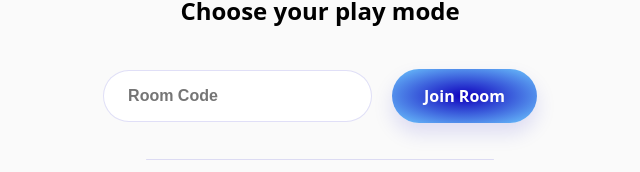
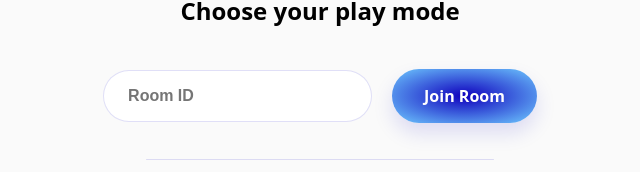
Before and after one commit to haneenmahd/tic-tac-go, a React (Create React App) app in the folder client/: page / in a window 1280 px wide. Shown: the part 304-476 px from the top of the page, without its empty margins (320-960 px from the left). Built offline with nearby package versions, Linux system fonts and the light colour scheme; no server answers.

Commit message:
add GameService

```diff
--- a/client/src/index.js
+++ b/client/src/index.js
@@ -23,7 +23,7 @@ root.render(
         />
 
         <Route
-          path="/room/:roomCode"
+          path="/room/:roomId"
           element={
             <AppWraper>
               <Room />
--- /dev/null
+++ b/client/src/network/GameService.js
@@ -0,0 +1,14 @@
+import axios from "axios";
+
+class GameService {
+  static apiUrl = "http://localhost:3001";
+  static shared = new GameService();
+
+  async createNewRoom() {
+    const res = await axios.post(`${GameService.apiUrl}/rooms/new`);
+
+    return res.data;
+  }
+}
+
+export default GameService;
--- a/client/src/pages/Home.js
+++ b/client/src/pages/Home.js
@@ -11,6 +11,7 @@ import {
   TextField,
 } from "../styling";
 import { PlayerSide, PlayModes } from "../store/data";
+import GameService from "../network/GameService";
 import SymbolO from "../assets/svg/O-symbol.svg";
 import SymbolX from "../assets/svg/X-symbol.svg";
 
@@ -32,7 +33,13 @@ const SideImage = styled.img`
 `;
 
 const Home = () => {
-  const [roomCode, setRoomCode] = useState("");
+  const [roomId, setRoomId] = useState("");
+
+  const handleCreateRoom = async () => {
+    const res = await GameService.shared.createNewRoom();
+
+    setRoomId(res.id);
+  };
 
   return (
     <FlexDiv flexHeight>
@@ -49,17 +56,19 @@ const Home = () => {
           <FlexDiv direction="column" gap="20px">
             <FlexDiv direction="row" gap="20px">
               <TextField
-                value={roomCode}
-                onChange={(e) => setRoomCode(e.target.value)}
-                placeholder="Room Code"
+                value={roomId}
+                onChange={(e) => setRoomId(e.target.value)}
+                placeholder="Room ID"
               />
-              <Link to={`/room/${roomCode}`}>
+              <Link to={`/room/${roomId}`}>
                 <Button>Join Room</Button>
               </Link>
             </FlexDiv>
             <Divider />
             <FlexDiv>
-              <Button secondary>Create room</Button>
+              <Button onClick={() => handleCreateRoom()} secondary>
+                Create room
+              </Button>
             </FlexDiv>
           </FlexDiv>
         </FlexDiv>
--- a/client/src/pages/Room.js
+++ b/client/src/pages/Room.js
@@ -1,10 +1,18 @@
+import { useEffect } from "react";
 import { useParams } from "react-router-dom";
 import { FlexDiv } from "../styling";
+import io from "socket.io-client";
+
+const socket = io("ws://localhost:3001");
 
 const Room = () => {
-  const { roomCode } = useParams();
+  const { roomId } = useParams();
 
-  return <FlexDiv flexHeight>Room code: {roomCode}</FlexDiv>;
+  useEffect(() => {
+    socket.emit("join", roomId);
+  });
+
+  return <FlexDiv flexHeight>Room code: {roomId}</FlexDiv>;
 };
 
 export default Room;
```
